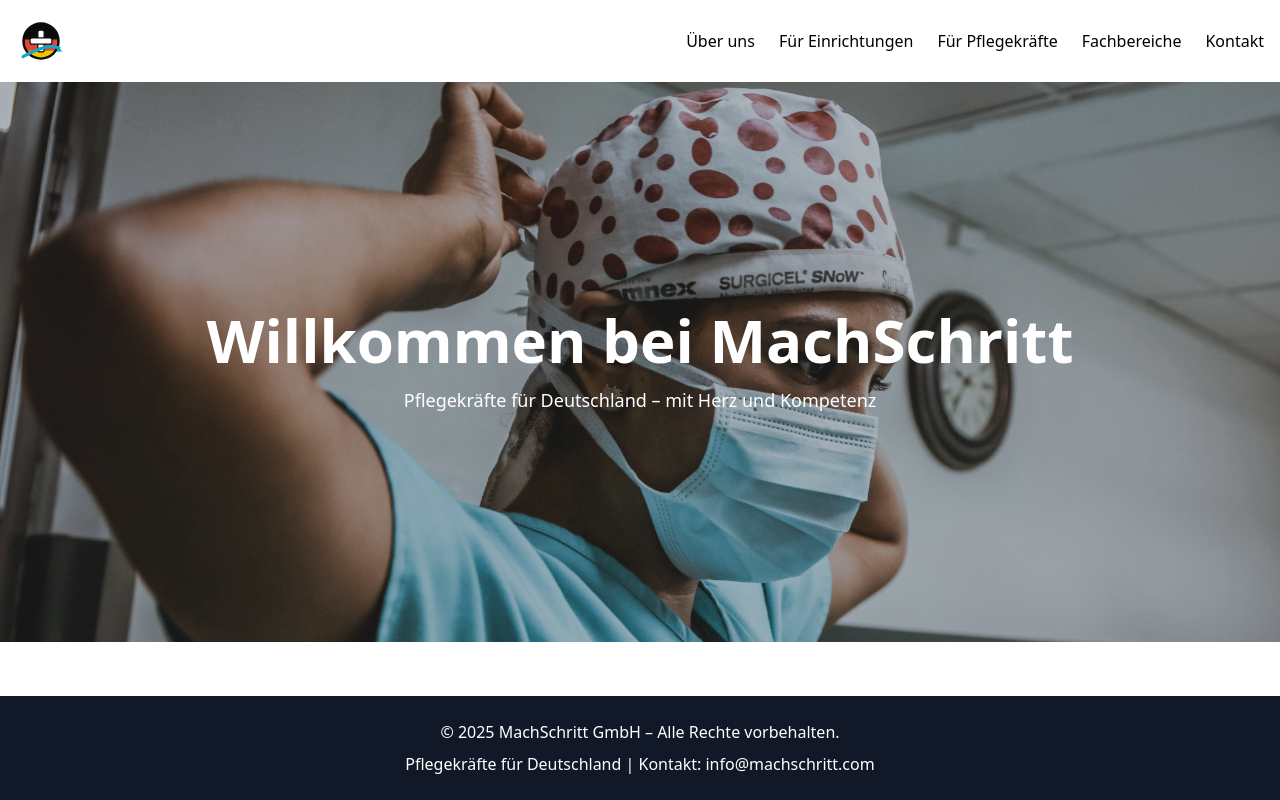
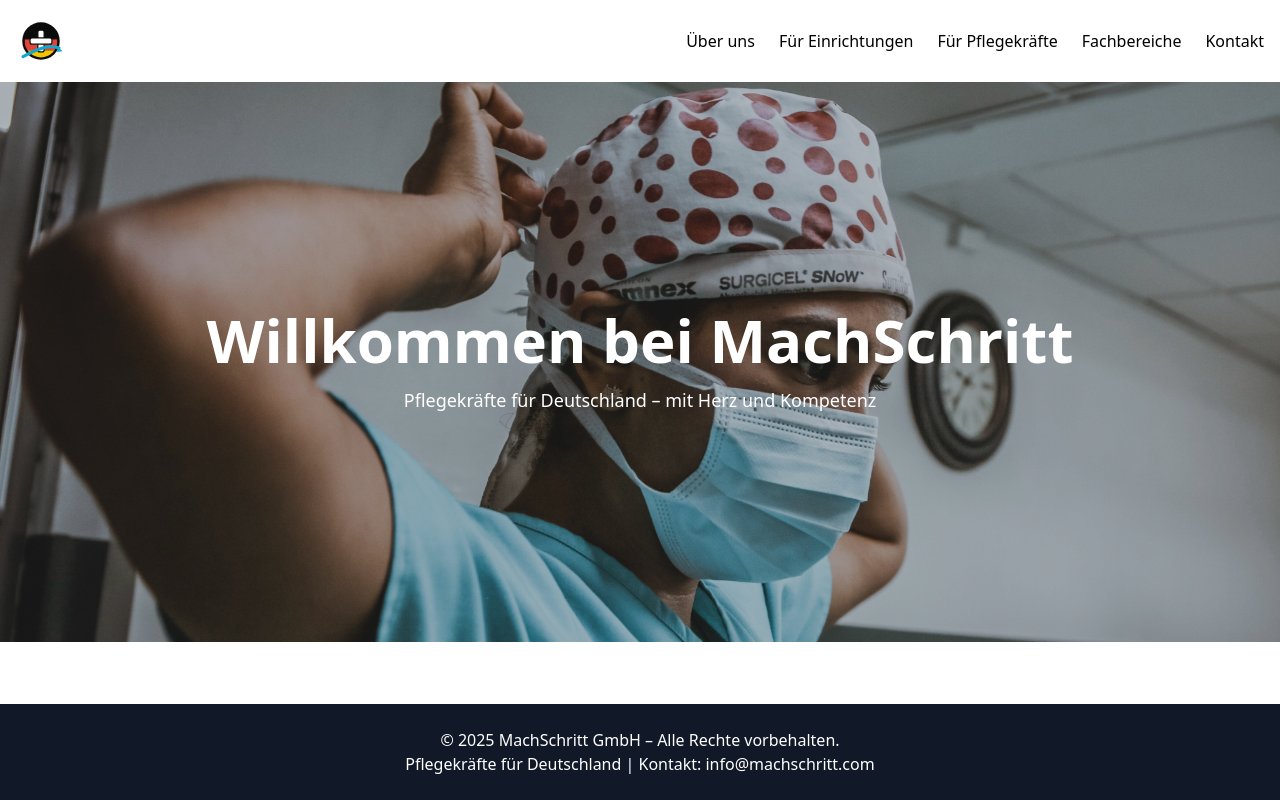
Before and after one commit to dx4simo/machschritt-website, a Next.js app: page / in a window 1280 px wide. Built offline with nearby package versions, Linux system fonts and the light colour scheme.

Commit message:
Update Footer.js

```diff
--- a/components/Footer.js
+++ b/components/Footer.js
@@ -1,12 +1,8 @@
 export default function Footer() {
   return (
-    <footer className="bg-gray-900 text-white py-6 mt-12">
-      <div className="max-w-6xl mx-auto text-center">
-        <p>© 2025 MachSchritt GmbH – Alle Rechte vorbehalten.</p>
-        <p className="mt-2">
-          Pflegekräfte für Deutschland | Kontakt: info@machschritt.com
-        </p>
-      </div>
+    <footer className="bg-gray-900 text-white text-center py-6">
+      <p>© 2025 MachSchritt GmbH – Alle Rechte vorbehalten.</p>
+      <p>Pflegekräfte für Deutschland | Kontakt: info@machschritt.com</p>
     </footer>
   );
 }
```
